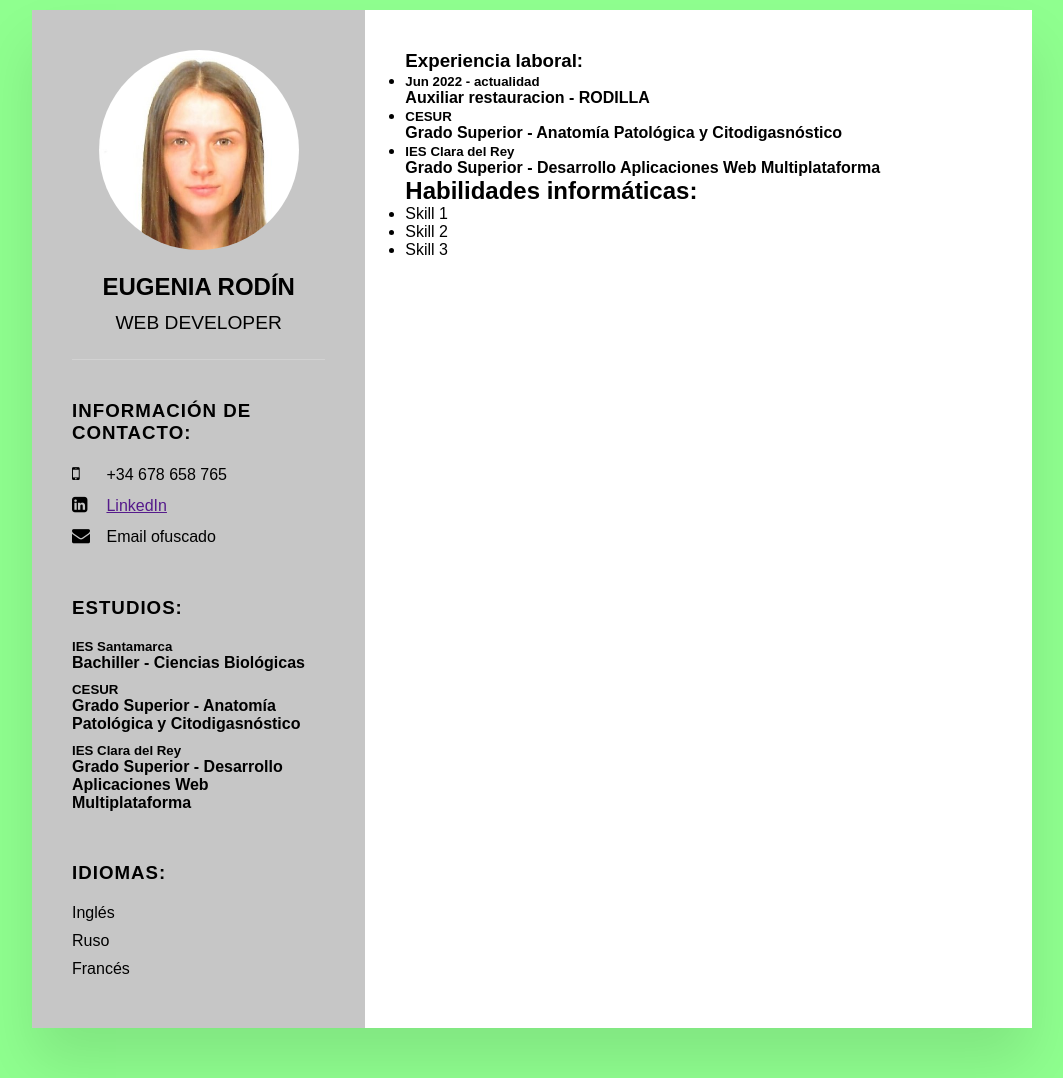
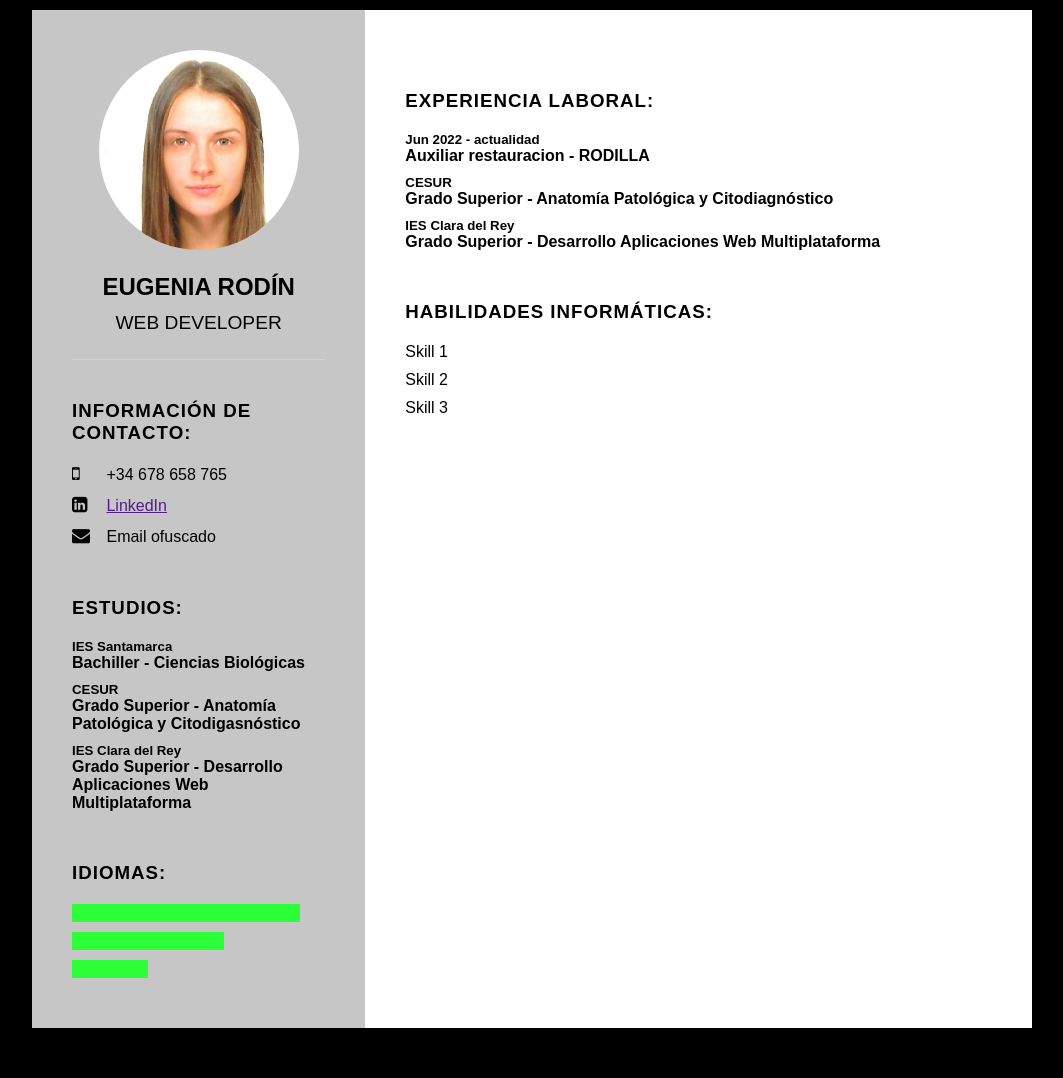
Before and after one commit to EugeniaRodin/eugenia.rodin.github.io, a plain HTML site: page index.html in a window 1280 px wide. Shown: the part 40-1118 px from the top of the page, without its empty margins (108-1171 px from the left). Drawn offline with Linux system fonts and the light colour scheme.

Commit message:
Retocando

```diff
--- a/estilos/estiloscv.css
+++ b/estilos/estiloscv.css
@@ -5,8 +5,9 @@
     box-sizing: border-box;
     font-family: 'Poppins', sans-serif;
 }
+
 body {
-    background-color: #8fff8f;
+    background-color: #000000;
     display: flex;
     justify-content: center;
     align-items: center;
@@ -136,10 +137,11 @@ margin-bottom: 15px;
     top: 0;
     left: 0;
     height: 100%;
-    background: #000000;
+    background: #2cff37;
  }
 
 /*-------LADO DERECHO-------*/
+
 .container .lado_dcho{
     position: relative;
     background: #ffffff;
--- a/index.html
+++ b/index.html
@@ -4,7 +4,7 @@
 <head>
     <meta charset="UTF-8">
     <meta name="viewport" content="width=device-width, initial-scale=1.0">
-    <title>Curriculum Vitae Eugenia</title>
+    <title>Curriculum Eugenia</title>
     <link rel="stylesheet" href="https://cdnjs.cloudflare.com/ajax/libs/font-awesome/4.7.0/css/font-awesome.css" integrity="sha512-5A8nwdMOWrSz20fDsjczgUidUBR8liPYU+WymTZP1lmY9G6Oc7HlZv156XqnsgNUzTyMefFTcsFH/tnJE/+xBg==" crossorigin="anonymous" referrerpolicy="no-referrer" />
     <link rel="stylesheet" type="text/css" href="estilos/estiloscv.css">
 </head>
@@ -57,22 +57,28 @@
             <ul>
                 <li>
                     <span class="texto">Inglés</span>
-                    <span class="porcentaje"></span>
+                    <span class="porcentaje">
+                        <div style="width: 90%;"></div>
+                    </span>
                 </li>
                 <li>
                     <span class="texto">Ruso</span>
-                    <span class="porcentaje"></span>
+                    <span class="porcentaje">
+                        <div style="width: 60%;"></div>
+                    </span>
                 </li>
                 <li>
                     <span class="texto">Francés</span>
-                    <span class="texto"></span>
+                    <span class="porcentaje">
+                        <div style="width: 30%;"></div>
+                    </span>
                 </li>
             </ul>
         </div>
     </div>
     <div class="lado_dcho">
-        <section id="experiencia">
-            <h3>Experiencia laboral:</h3>
+        <section class="infoContacto">
+            <h3 class="titulo">Experiencia laboral:</h3>
             <ul>
                 <li>
                     <h5>Jun 2022 - actualidad </h5>
@@ -80,7 +86,7 @@
                 </li>
                 <li>
                     <h5>CESUR</h5>
-                    <h4>Grado Superior - Anatomía Patológica y Citodigasnóstico</h4>
+                    <h4>Grado Superior - Anatomía Patológica y Citodiagnóstico</h4>
                 </li>
                 <li>
                     <h5>IES Clara del Rey</h5>
@@ -89,8 +95,8 @@
             </ul>
         </section>
 
-        <section id="skills">
-            <h2>Habilidades informáticas:</h2>
+        <section class="infoContacto">
+            <h3 class="titulo">Habilidades informáticas:</h2>
             <ul>
                 <li>Skill 1</li>
                 <li>Skill 2</li>
```
